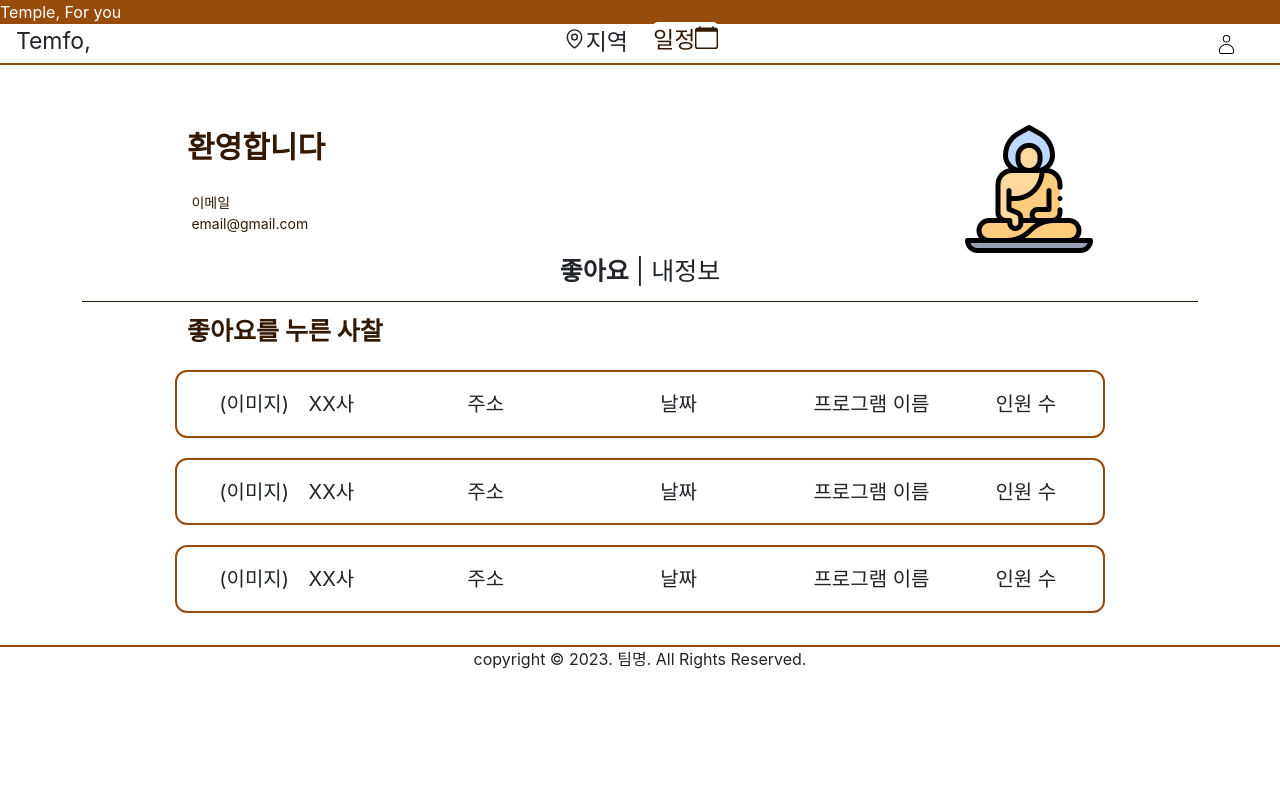
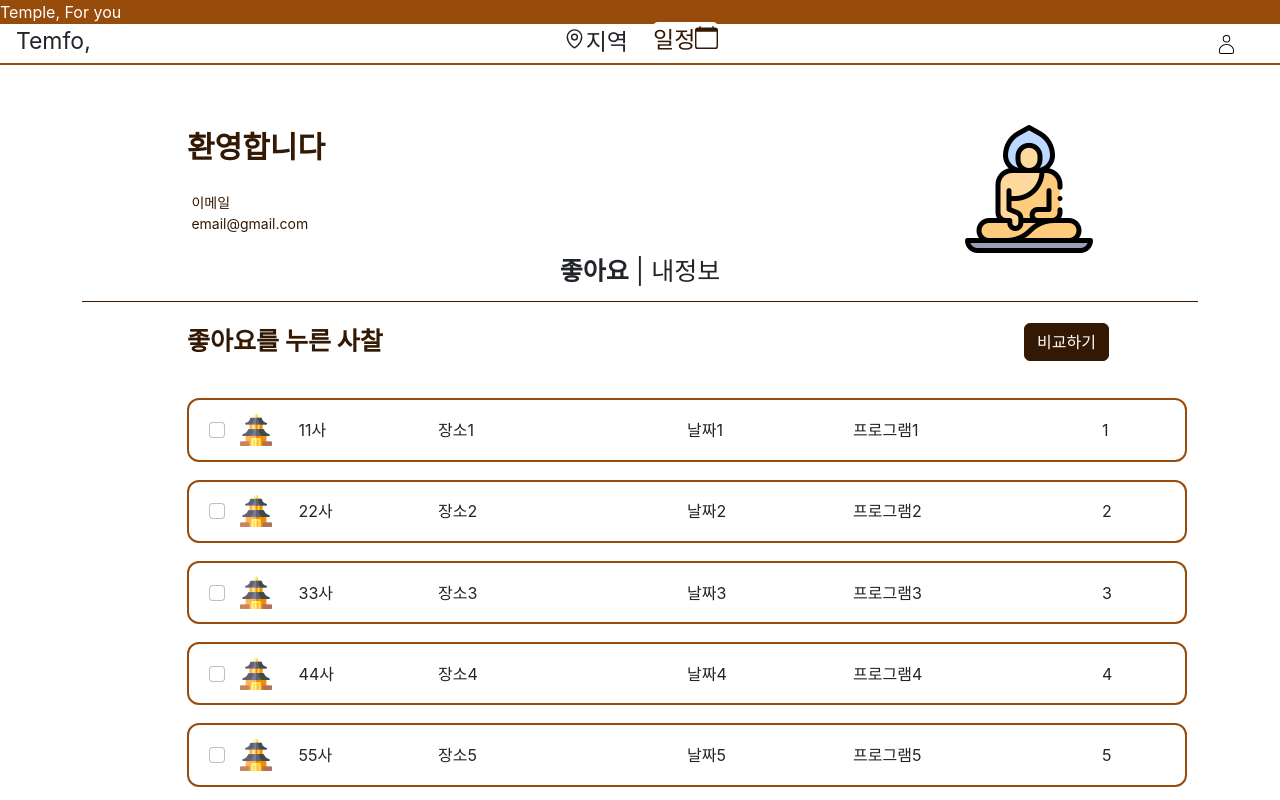
Before and after one commit to jiyoung-B/teamproject-templestay, a Next.js app: page /likes in a window 1280 px wide. Shown: the top 800 px of the page. Built offline with nearby package versions, Linux system fonts and the light colour scheme.

Commit message:
좋아요 페이지 수정

```diff
--- a/pages/likes.js
+++ b/pages/likes.js
@@ -1,12 +1,58 @@
 import Container from 'react-bootstrap/Container';
 import Row from 'react-bootstrap/Row';
 import Col from 'react-bootstrap/Col';
+import Modal from 'react-bootstrap/Modal';
 import Link from "next/link";
+import {Button, Form} from "react-bootstrap";
+import React, {useState} from "react";
+import { temples } from "./utils/temples";
 import MyinfoCommon from "./layout/MyinfoCommon";
-import Layout from "./layout/Layout";
-import Nav from "./layout/Nav";
 
 export default function Likes () {
+
+    const [checkedState, setCheckedState] = useState(
+        new Array(temples.length).fill(false)
+    );
+
+    let handleOnChange = (position, e) => {
+        if (checkedState.filter((i) => i).length >= 3 && e.target.checked) return;
+        let updatedCheckedState = checkedState.map((item, index) =>
+            index === position ? !item : item
+        );
+
+        // 3개만 선택하도록 제한
+        if (updatedCheckedState.filter(v => v).length >= 4) {
+            return
+        }
+
+        setCheckedState(updatedCheckedState);
+    };
+
+    const [show, setShow] = useState(false);
+    const handleShow = () => {
+        let checkboxes = document.querySelectorAll('input[type="checkbox"]');
+        let count = 0;
+
+        checkboxes.forEach(function(checkbox) {
+            if (checkbox.checked) {
+                count++;
+            }
+        });
+
+        if (count <= 1) {
+            alert('비교할 대상을 2개 이상 선택해주세요!')
+            setShow(false);
+        } else {
+            setShow(true);
+        }
+    }
+    const handleClose = () => setShow(false);
+
+    let go2bk = () => {
+        handleClose()
+        location.href = '/book';
+    };
+
     return (
         <main>
             <MyinfoCommon />
@@ -16,37 +62,66 @@ export default function Likes () {
                     <Col className="bar1 col-1">|</Col>
                     <Col className="infomenu1 col-5"><Link href='/myinfo'>내정보</Link></Col>
                 </Row>
-                <Row>
-                    <Col className="temples col-11 offset-1" style={{fontSize: "25px"}}>좋아요를 누른 사찰</Col>
-                </Row>
-                <Row className="tpl">
-                    <Col className="likeslist col-10 offset-1">
-                        <Col className="col-1">(이미지)</Col>
-                        <Col className="col-1">XX사</Col>
-                        <Col className="col-3">주소</Col>
-                        <Col className="col-2">날짜</Col>
-                        <Col className="col-3">프로그램 이름</Col>
-                        <Col className="col-1">인원 수</Col>
+                <Row className="likesncom">
+                    <Col className="temples col-9 offset-1" style={{fontSize: "25px"}}>좋아요를 누른 사찰</Col>
+                    <Col>
+                        <>
+                            <Button variant="primary" className="combtn" onClick={handleShow}>비교하기</Button>
+                            <Modal size="xl" show={show} onHide={handleClose}>
+                                <Modal.Header style={{justifyContent: "center", height: "45px", color: "#331904"}}>
+                                    <Modal.Title>템플 스테이 비교</Modal.Title>
+                                </Modal.Header>
+                                <Modal.Body className="comtab">
+                                    {temples.map(({ name, location, day, program, price }, index ) => {   // temples에서 정보 가져오기
+                                        return (
+                                            <table style={{textAlign: "center", border: "1px solid #331904"}} key={index}>
+                                                <tr>
+                                                    <th>{name}</th>
+                                                </tr>
+                                                <tr style={{height: "500px"}}><td>지도</td></tr>
+                                                <tr style={{height: "40px"}}><td>{program}</td></tr>
+                                                <tr style={{height: "40px"}}><td>{price}</td></tr>
+                                                <tr style={{height: "400px"}}>상세정보 비교</tr>
+                                                <tr className="gobkbtn">
+                                                    <td style={{border: "1px solid white", borderTop: "1px solid #331904", paddingTop: "10px"}}><Button onClick={go2bk}>예약하러 가기</Button></td>
+                                                </tr>
+                                            </table>
+                                        )
+                                    } )}
+                                </Modal.Body>
+                                <Modal.Footer>
+                                    <Button variant="secondary" onClick={handleClose} style={{backgroundColor: "#331904"}}>
+                                        닫기
+                                    </Button>
+                                </Modal.Footer>
+                            </Modal>
+                        </>
                     </Col>
                 </Row>
                 <Row className="tpl">
                     <Col className="likeslist col-10 offset-1">
-                        <Col className="col-1">(이미지)</Col>
-                        <Col className="col-1">XX사</Col>
-                        <Col className="col-3">주소</Col>
-                        <Col className="col-2">날짜</Col>
-                        <Col className="col-3">프로그램 이름</Col>
-                        <Col className="col-1">인원 수</Col>
-                    </Col>
-                </Row>
-                <Row className="tpl">
-                    <Col className="likeslist col-10 offset-1">
-                        <Col className="col-1">(이미지)</Col>
-                        <Col className="col-1">XX사</Col>
-                        <Col className="col-3">주소</Col>
-                        <Col className="col-2">날짜</Col>
-                        <Col className="col-3">프로그램 이름</Col>
-                        <Col className="col-1">인원 수</Col>
+                        <ul className="temples-list" style={{padding: "0"}}>
+                            {temples.map(({ name, location, day, program, number }, index ) => {   // temples에서 정보 가져오기
+                                return (
+                                    <div>
+                                        <li key={index} className="temples-list-item">
+                                            <Col className="col-3" style={{display: "flex", paddingLeft: "1%"}}>
+                                                <Col className="col-5" style={{display: "flex", alignItems: "center"}}>
+                                                    <Form.Check type="checkbox" className="checkbox" id={`custom-checkbox-${index}`} namd={name} value={name}
+                                                                checked={checkedState[index]} onChange={ (e) => handleOnChange(index, e) }></Form.Check>
+                                                    <img src="/img/temple.png" width="32" height="32" />
+                                                </Col>
+                                                <Col className="col-7" style={{display: "flex", alignItems: "center"}}>{name}</Col>
+                                            </Col>
+                                            <Col className="col-3">{location}</Col>
+                                            <Col className="col-2">{day}</Col>
+                                            <Col className="col-3">{program}</Col>
+                                            <Col className="col-1">{number}</Col>
+                                        </li>
+                                    </div>
+                                )
+                            } )}
+                        </ul>
                     </Col>
                 </Row>
             </Container>
--- /dev/null
+++ b/pages/utils/temples.js
@@ -0,0 +1,50 @@
+export const temples = [
+    {
+        name: "11사",
+        location: '장소1',
+        day: '날짜1',
+        program: '프로그램1',
+        number: 1,
+        price: 10000
+    },
+    {
+        name: "22사",
+        location: '장소2',
+        day: '날짜2',
+        program: '프로그램2',
+        number: 2,
+        price: 20000
+    },
+    {
+        name: "33사",
+        location: '장소3',
+        day: '날짜3',
+        program: '프로그램3',
+        number: 3,
+        price: 30000
+    },
+    {
+        name: "44사",
+        location: '장소4',
+        day: '날짜4',
+        program: '프로그램4',
+        number: 4,
+        price: 40000
+    },
+    {
+        name: "55사",
+        location: '장소5',
+        day: '날짜5',
+        program: '프로그램5',
+        number: 5,
+        price: 50000
+    },
+    {
+        name: "66사",
+        location: '장소6',
+        day: '날짜6',
+        program: '프로그램6',
+        number: 6,
+        price: 60000
+    }
+];
--- a/styles/css/likes.css
+++ b/styles/css/likes.css
@@ -25,29 +25,71 @@
 .infomenu1 a:active { color: #fd7e14; }
 
 .temples {   /*좋아요를 누른 사찰*/
-    /*margin-top: 20px;*/
     margin-bottom: 20px;
     font-size: 25px;
     font-weight: bold;
     color: #331904;
     text-align: left;
 }
-.likeslist {
-    display: flex;
-    border: 2px solid #984C0C;
-    justify-content: center;
-    align-items: center;
-    border-radius: 12px;
-    padding: 1.5% 0;
-}
-.likeslist > div {
-    font-size: 20px;
-    text-align: center;
+.likesncom {
+    padding-top: 10px;
 }
 
 .tpl {
-    margin-bottom: 20px;
-}
-.tpl:last-child {
     margin-bottom: 3%;
 }
+.temples-list {
+    list-style: none;
+    padding: 0;
+    margin: 0;
+}
+.temples-list-item {
+    border: 2px solid #984C0C;
+    border-radius: 12px;
+    margin: 2% 0;
+    width: 1000px;
+    display: flex;
+    padding: 1.5% 0;
+    align-items: center;
+}
+
+
+.combtn {
+    border: 1px solid #331904 !important;
+    background-color: #331904 !important;
+}
+.combtn:active {
+    border: 1px solid #984C0C !important;
+    background-color: #984C0C !important;
+}
+
+.comlin { text-decoration: none; }
+.comlin:visited { color: white; }
+.comlin:active { color: white; }
+.comlin:hover { color: white; }
+
+.comtab {
+    display: flex;
+    justify-content: space-evenly;
+}
+.comtab table {
+    text-align: center;
+    border: 1px solid #331904;
+    width: 1000px;
+}
+.comtab tr {
+    border: 1px solid #331904;
+}
+.comtab th, .comtab td {
+    border: 1px solid #331904;
+}
+
+.gobkbtn td button {
+    border: 1px solid #984C0C !important;
+    background-color: #984C0C !important;
+}
+
+.checkbox {
+    padding-right: 15%;
+    padding-left: 10%;
+}
```
Also changed, not shown: public/img/temple.png (added).
